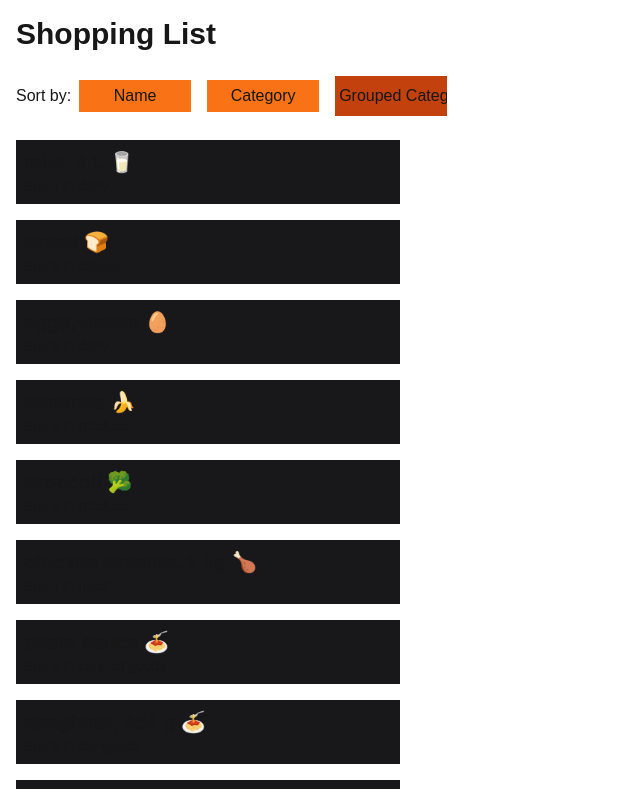
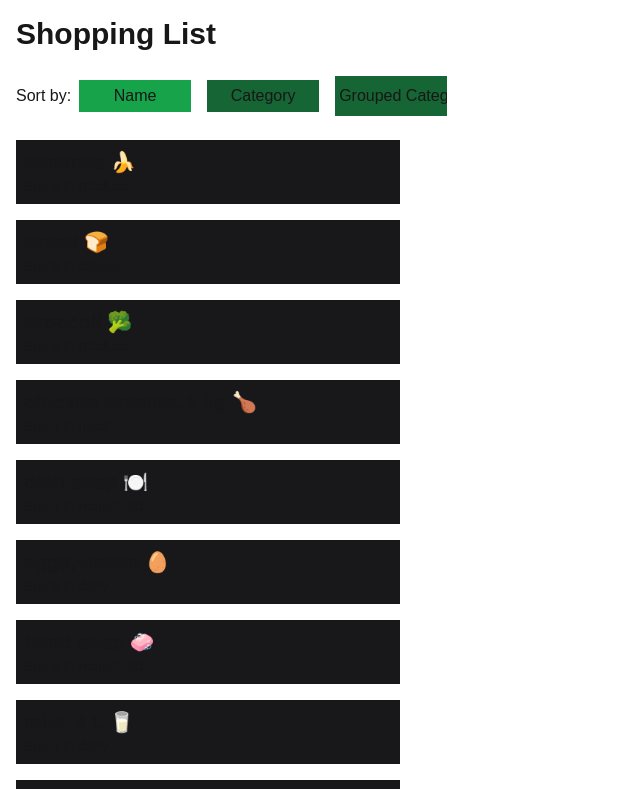
Before and after one commit to Jeffdcdr/cprg306-assignments, a Next.js app: page /week-6 in a window 1280 px wide. Shown: the top 789 px of the page, without its empty margins (0-640 px from the left). Built offline with nearby package versions, Linux system fonts and the light colour scheme.

Commit message:
Update item-list.js
added the sortby that is straight to my head but with a little help from chat gpt for understanding

```diff
--- a/app/week-6/item-list.js
+++ b/app/week-6/item-list.js
@@ -5,7 +5,23 @@ import itemsJson from "./items.json";
 
 export default function ItemList() {
   const [sortby, setSortby] = useState("name");
-  let items = [...itemsJson];
+
+  // let items = [...itemsJson] - original code to render what's on the JSON file
+
+  let items = [...itemsJson].sort((a, b) => {
+    // added sort function to sort the items
+    if (sortby === "name") {
+      return a.name.localeCompare(b.name);
+    } else if (sortby === "category") {
+      return a.category.localeCompare(b.category);
+    } else {
+      return 0;
+    }
+  });
+
+  const handleItemClick = (value) => {
+    setSortby(value);
+  };
 
   return (
     <div>
@@ -14,17 +30,25 @@ export default function ItemList() {
         <input
           type="button"
           value="Name"
-          className="bg-orange-500 p-1 m-2 w-28"
+          // className="bg-green-600 p-1 m-2 w-28"
+          className={`p-1 m-2 w-28 ${sortby === "name" ? "bg-green-600" : "bg-green-800"}`}
+            //  className={`p-1 m-2 w-28 ${sortby === value ? "bg-green-600" : "bg-green-800"}`}
+
+          // onClick={() => setSortby("name")}
+          onClick={() => handleItemClick("name")}
         ></input>
         <input
           type="button"
           value="Category"
-          className="bg-orange-500 p-1 m-2 w-28"
+          // className="bg-green-600 p-1 m-2 w-28"
+          className={`p-1 m-2 w-28 ${sortby === "category" ? "bg-green-600" : "bg-green-800"}`}
+          // onClick={() => setSortby("category")}
+          onClick={() => handleItemClick("category")}
         ></input>
         <input
           type="button"
           value="Grouped Category"
-          className="bg-orange-700 p-1 m-2 w-28 h-10"
+          className="bg-green-800 p-1 m-2 w-28 h-10"
         ></input>
       </div>
 
```
